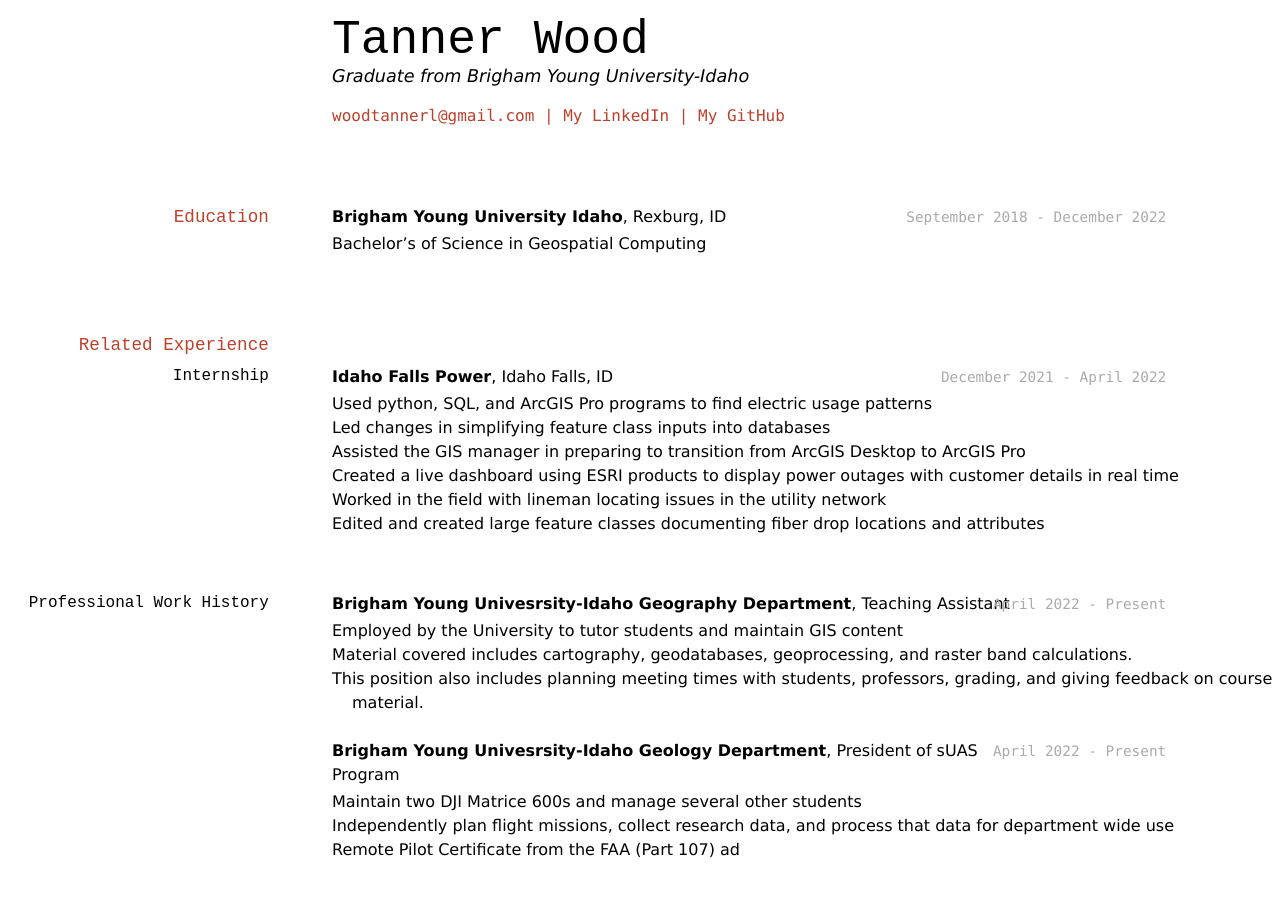
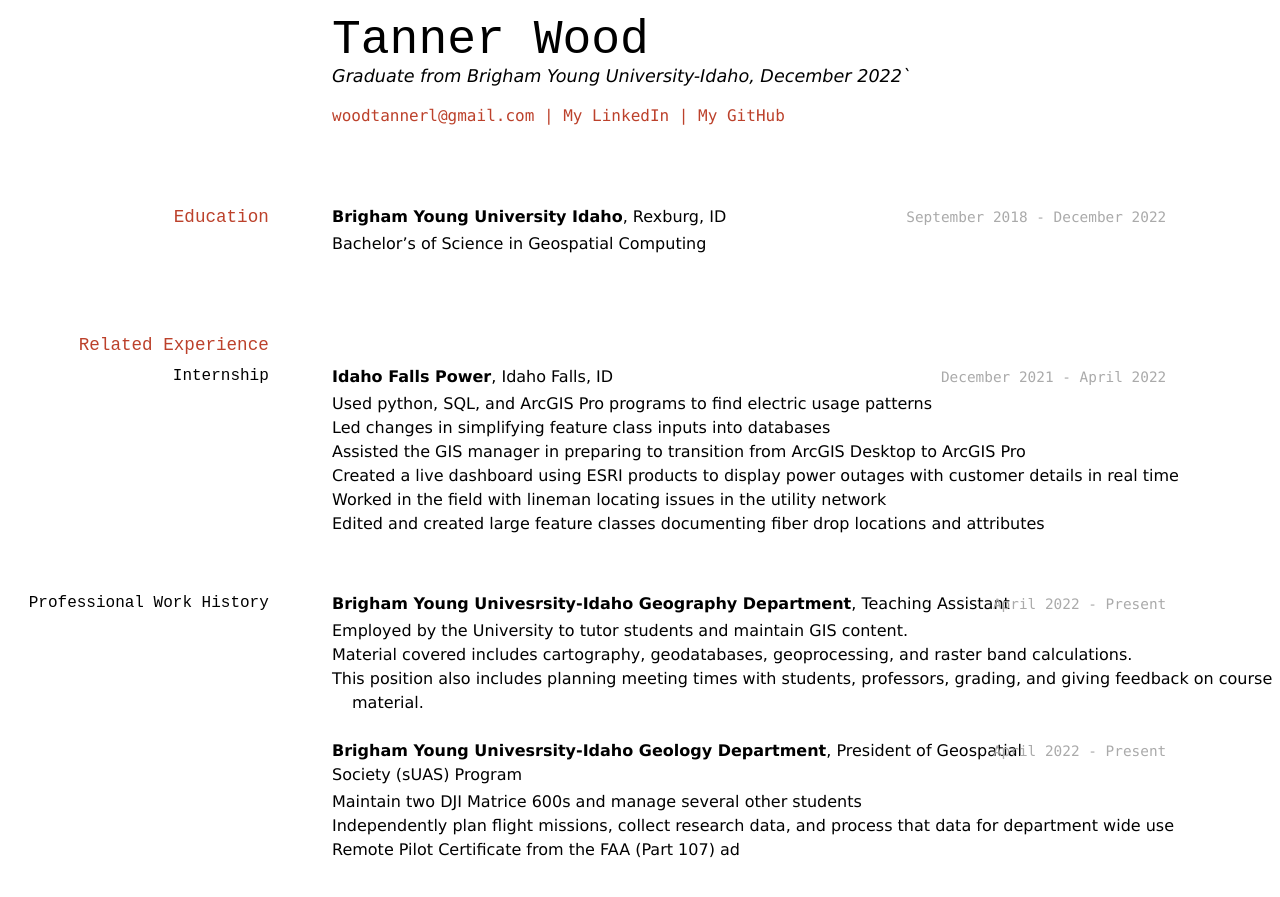
Before and after one commit to byuids-resumes/wood-resume-1, a Jekyll site: the page built from docs/index.md, in a window 1280 px wide. Shown: the top 897 px of the page. Built offline with Jekyll 4.4.1, drawn with Linux system fonts in a browser that asks for light colours.

Commit message:
Update index.md
I put your expected graduation date at the end of line 6
double check periods at the end of bullet points or sentences to make them uniform. I put a period at the end of line 40
I put what I thought sUAS meant which was Geospatial Society and then put sUAS in parenthesis so that whoever reads this would know what it meant line 47

```diff
--- a/docs/index.md
+++ b/docs/index.md
@@ -3,7 +3,7 @@ layout: cv
 title: Tanner Wood's Resume
 ---
 # Tanner Wood
-Graduate from Brigham Young University-Idaho
+Graduate from Brigham Young University-Idaho, December 2022`
 
 <div id="webaddress">
 <a href="datascience@byui.edu">woodtannerl@gmail.com</a>
@@ -37,15 +37,14 @@ __Idaho Falls Power__, Idaho Falls, ID
 `April 2022 - Present`
 __Brigham Young Univesrsity-Idaho Geography Department__, Teaching Assistant
 
-- Employed by the University to tutor students and maintain GIS content
+- Employed by the University to tutor students and maintain GIS content.
 - Material covered includes cartography, geodatabases, geoprocessing, and raster band calculations.
 - This position also includes planning meeting times with students, professors, grading, and giving feedback on course material.
 
 
 
 `April 2022 - Present`
-__Brigham Young Univesrsity-Idaho Geology Department__, President of sUAS Program
-
+__Brigham Young Univesrsity-Idaho Geology Department__, President of Geospatial Society (sUAS) Program
 - Maintain two DJI Matrice 600s and manage several other students
 - Independently plan flight missions, collect research data, and process that data for department wide use
 - Remote Pilot Certificate from the FAA (Part 107)
```
